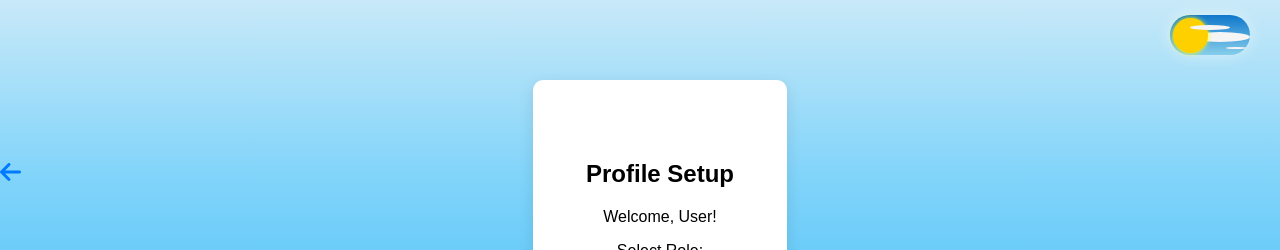
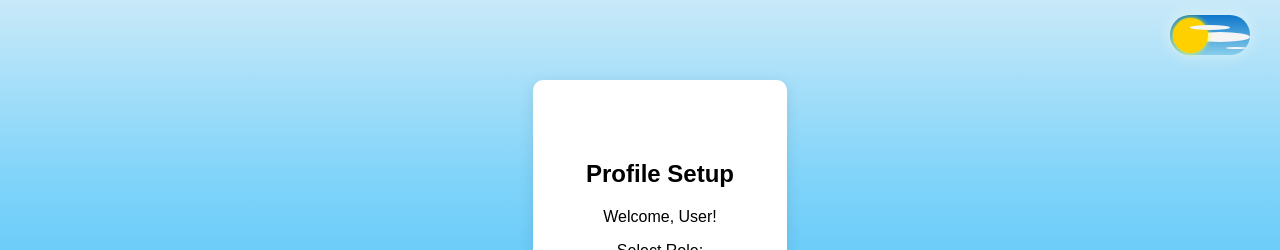
Before and after one commit to YLuin-Nie/SameTeamApp, a React (Create React App) app: page /profile-setup in a window 1280 px wide. Shown: the top 250 px of the page. Built offline with nearby package versions, Linux system fonts and the light colour scheme.

Commit message:
Update ProfileSetup.js

```diff
--- a/src/components/pages/ProfileSetup.js
+++ b/src/components/pages/ProfileSetup.js
@@ -2,8 +2,6 @@
 
 import React, { useState } from 'react';
 import { useNavigate } from 'react-router-dom'; // Import useNavigate for navigation
-import { FontAwesomeIcon } from '@fortawesome/react-fontawesome';
-import { faArrowLeft } from '@fortawesome/free-solid-svg-icons';
 import { getCurrentUser } from "../utils/localStorageUtils"; // Removed getTeamName (not in localStorageUtils.js)
 import ParentDashboard from './ParentDashboard';
 import ChildDashboard from './ChildDashboard';
@@ -49,7 +47,7 @@ function ProfileSetup() {
     return (
         <div>
             <div className="header">
-                <h2><FontAwesomeIcon icon={faArrowLeft} onClick={() => navigate(-1)} className="back-arrow" /> Profile Setup</h2>
+                <h2>Profile Setup</h2>
             </div>
             <p>Welcome, {currentUser ? currentUser.username : 'User'}!</p>
             <form onSubmit={handleSubmit}>
```
